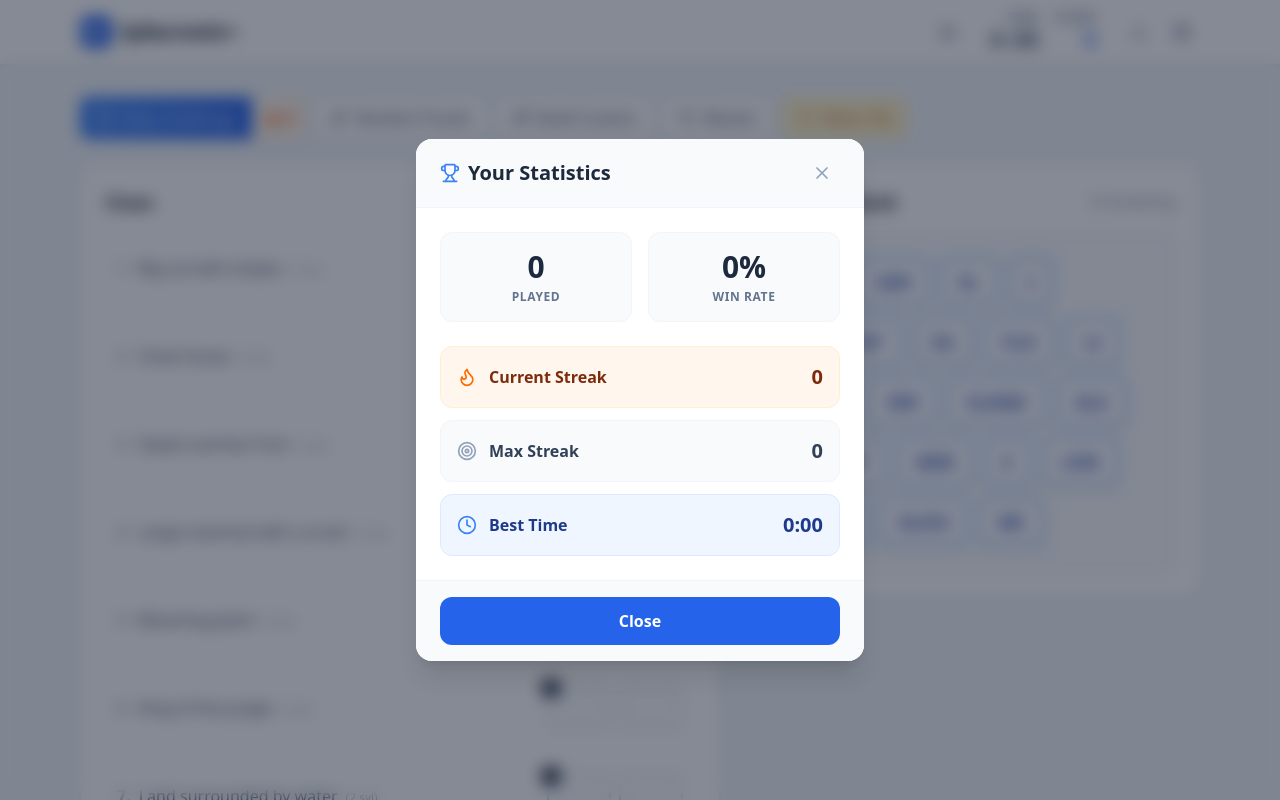
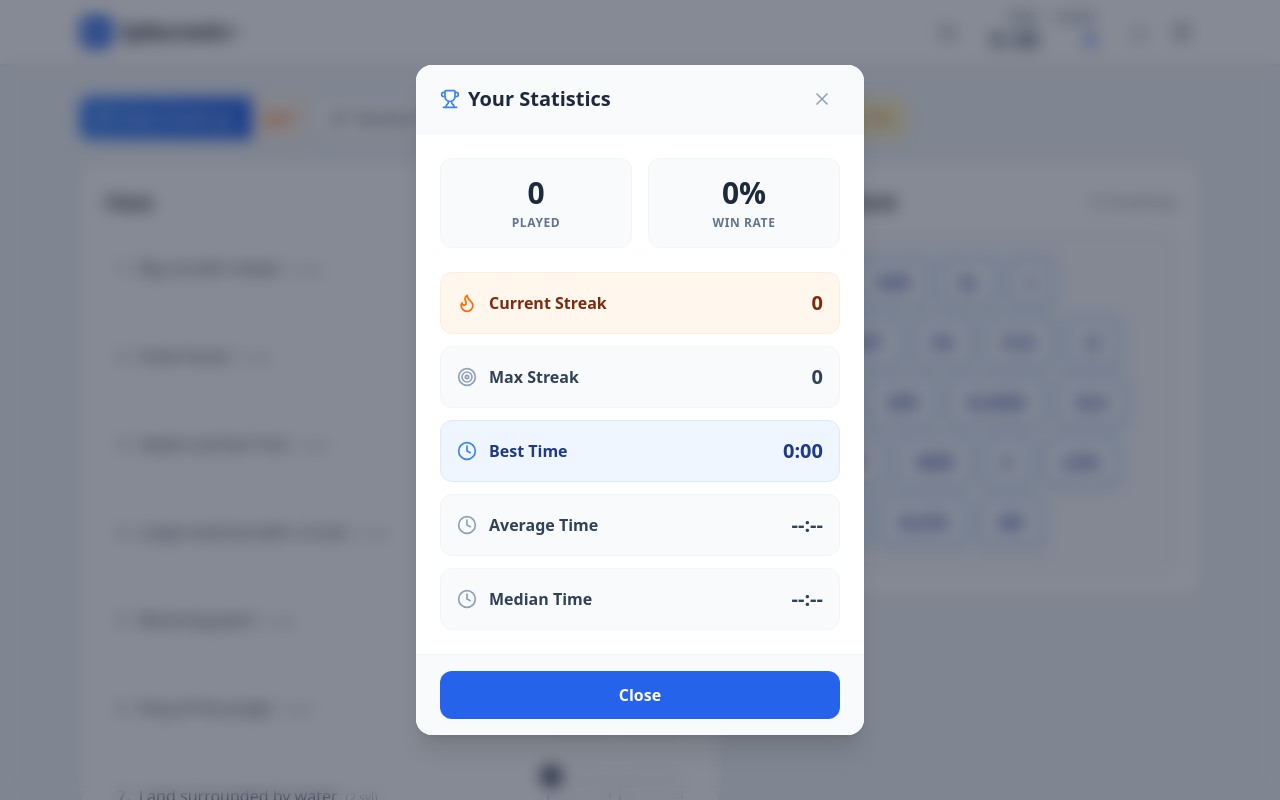
Before and after one commit to garry1963/Syllacrostic, a React (Vite) app: page / in a window 1280 px wide. Both pictures are taken after a click on the button 1138 px from the left and 32 px from the top of the page. Shown: the top 800 px of the page. Built offline with nearby package versions, Linux system fonts and the light colour scheme.

Commit message:
Add files via upload

```diff
--- a/src/App.tsx
+++ b/src/App.tsx
@@ -32,6 +32,7 @@ export default function App() {
     maxStreak: 0,
     bestTime: null as number | null,
     lastPlayedDate: null as string | null,
+    completionTimes: [] as number[],
   });
 
   const [activePuzzle, setActivePuzzle] = useLocalStorage<PuzzleDef>('syllacrostic-puzzle', PUZZLE);
@@ -57,6 +58,8 @@ export default function App() {
   const [apiState, setApiState] = useState<'checking' | 'connected' | 'error' | 'missing_key'>('checking');
   const [isPreloadingRandom, setIsPreloadingRandom] = useState(false);
   const [preloadedRandom, setPreloadedRandom] = useState<PuzzleDef | null>(null);
+
+  const [selectedSyllable, setSelectedSyllable] = useState<string | null>(null);
 
   // Apply theme
   useEffect(() => {
@@ -92,8 +95,13 @@ export default function App() {
     activePuzzle.clues.forEach(clue => {
       syllables.push(...clue.syllables);
     });
+
+    if (settings.sortSyllables) {
+      return syllables.sort((a, b) => a.text.localeCompare(b.text));
+    }
+
     return shuffle(syllables);
-  }, [activePuzzle]);
+  }, [activePuzzle, settings.sortSyllables]);
 
   // Initialize locations to 'bank' when puzzle changes
   useEffect(() => {
@@ -137,6 +145,8 @@ export default function App() {
   );
 
   const handleDragEnd = (event: DragEndEvent) => {
+    if (settings.placementMethod === 'click') return;
+
     const { active, over } = event;
     if (!over) return;
 
@@ -159,6 +169,44 @@ export default function App() {
       newLocations[syllableId] = targetLocation;
       return newLocations;
     });
+  };
+
+  const handleSyllableClick = (syllableId: string, currentLocation: string) => {
+    if (settings.placementMethod !== 'click') return;
+
+    if (currentLocation === 'bank') {
+      // If clicking in bank, select it
+      setSelectedSyllable(syllableId === selectedSyllable ? null : syllableId);
+    } else {
+      // If clicking in a slot, move it back to bank
+      setLocations(prev => {
+        const newLocs = { ...prev };
+        newLocs[syllableId] = 'bank';
+        return newLocs;
+      });
+      setSelectedSyllable(null);
+    }
+  };
+
+  const handleSlotClick = (slotId: string) => {
+    if (settings.placementMethod !== 'click' || !selectedSyllable) return;
+
+    setLocations(prev => {
+      const newLocs = { ...prev };
+
+      // Check if slot is occupied
+      const occupantId = Object.keys(newLocs).find(id => newLocs[id] === slotId);
+
+      if (occupantId && occupantId !== selectedSyllable) {
+        // Swap
+        newLocs[occupantId] = prev[selectedSyllable];
+      }
+
+      newLocs[selectedSyllable] = slotId;
+      return newLocs;
+    });
+
+    setSelectedSyllable(null);
   };
 
   const useHint = () => {
@@ -290,6 +338,7 @@ export default function App() {
         maxStreak: newMaxStreak,
         bestTime: prev.bestTime === null ? timeElapsed : Math.min(prev.bestTime, timeElapsed),
         lastPlayedDate: isDaily ? today : prev.lastPlayedDate,
+        completionTimes: [...(prev.completionTimes || []), timeElapsed],
       };
     });
   }
@@ -384,7 +433,7 @@ export default function App() {
     const existingDaily = puzzleDb.find(p => p.theme === dailyTheme);
 
     if (!existingDaily) {
-      generatePuzzle(dailyTheme, "DAILY WIN", "Make it a general knowledge puzzle.", settings.difficulty)
+      generatePuzzle(dailyTheme, "", "Make it a general knowledge puzzle.", settings.difficulty)
         .then(puzzle => saveToDb(puzzle))
         .catch(err => console.error("Background daily generation failed:", err));
     }
@@ -420,7 +469,7 @@ export default function App() {
 
     setIsGeneratingDaily(true);
     try {
-      const puzzle = await generatePuzzle(dailyTheme, "DAILY WIN", "Make it a general knowledge puzzle.", settings.difficulty);
+      const puzzle = await generatePuzzle(dailyTheme, "", "Make it a general knowledge puzzle.", settings.difficulty);
       saveToDb(puzzle);
       setActivePuzzle(puzzle);
       setIsDaily(true);
@@ -669,6 +718,8 @@ export default function App() {
                                     id={slotId}
                                     messageIndex={expectedSyllable.messageIndex}
                                     isCorrect={isSlotCorrect}
+                                    onClick={() => handleSlotClick(slotId)}
+                                    isHighlighted={settings.placementMethod === 'click' && selectedSyllable !== null}
                                   >
                                     {occupant && (
                                       <DraggableSyllable
@@ -677,6 +728,8 @@ export default function App() {
                                         isPlaced={true}
                                         isCorrect={isSlotCorrect}
                                         isWrong={isSlotWrong}
+                                        disabled={settings.placementMethod === 'click'}
+                                        onClick={() => handleSyllableClick(occupant.id, slotId)}
                                       />
                                     )}
                                   </DroppableSlot>
@@ -704,12 +757,18 @@ export default function App() {
                       {allSyllables.map(syllable => {
                         if (locations[syllable.id] === 'bank') {
                           return (
-                            <DraggableSyllable
-                              key={syllable.id}
-                              id={syllable.id}
-                              text={syllable.text}
-                              isPlaced={false}
-                            />
+                            <div key={syllable.id} className="relative">
+                              <DraggableSyllable
+                                id={syllable.id}
+                                text={syllable.text}
+                                isPlaced={false}
+                                disabled={settings.placementMethod === 'click'}
+                                onClick={() => handleSyllableClick(syllable.id, 'bank')}
+                              />
+                              {settings.placementMethod === 'click' && selectedSyllable === syllable.id && (
+                                <div className="absolute inset-0 border-4 border-primary-500 rounded-lg pointer-events-none animate-pulse" />
+                              )}
+                            </div>
                           );
                         }
                         return null;
--- a/src/components/DraggableSyllable.tsx
+++ b/src/components/DraggableSyllable.tsx
@@ -9,11 +9,14 @@ interface Props {
   isPlaced: boolean;
   isCorrect?: boolean;
   isWrong?: boolean;
+  onClick?: () => void;
+  disabled?: boolean;
 }
 
-export function DraggableSyllable({ id, text, isPlaced, isCorrect, isWrong }: Props) {
+export function DraggableSyllable({ id, text, isPlaced, isCorrect, isWrong, onClick, disabled }: Props) {
   const { attributes, listeners, setNodeRef, transform, isDragging } = useDraggable({
     id: id,
+    disabled: disabled,
   });
 
   const style = transform ? {
@@ -25,10 +28,13 @@ export function DraggableSyllable({ id, text, isPlaced, isCorrect, isWrong }: Pr
     <div
       ref={setNodeRef}
       style={style}
-      {...listeners}
-      {...attributes}
+      {...(!disabled ? listeners : {})}
+      {...(!disabled ? attributes : {})}
+      onClick={onClick}
       className={cn(
-        "flex items-center justify-center px-4 py-2 bg-white border-2 rounded-lg shadow-sm cursor-grab active:cursor-grabbing select-none text-lg font-bold transition-colors touch-none",
+        "flex items-center justify-center px-4 py-2 bg-white border-2 rounded-lg shadow-sm select-none text-lg font-bold transition-colors touch-none",
+        !disabled && "cursor-grab active:cursor-grabbing",
+        disabled && onClick && "cursor-pointer hover:scale-105",
         isDragging && "opacity-80 shadow-lg scale-105 z-50",
         isPlaced && !isCorrect && !isWrong && "border-slate-300 text-slate-700",
         !isPlaced && "border-primary-400 text-primary-800 hover:border-primary-500 hover:bg-primary-50",
--- a/src/components/StatsModal.tsx
+++ b/src/components/StatsModal.tsx
@@ -7,6 +7,7 @@ interface Stats {
   currentStreak: number;
   maxStreak: number;
   bestTime: number | null;
+  completionTimes?: number[];
 }
 
 interface Props {
@@ -21,6 +22,22 @@ export function StatsModal({ stats, onClose }: Props) {
   };
 
   const winRate = stats.played > 0 ? Math.round((stats.won / stats.played) * 100) : 0;
+
+  const calculateAverageTime = () => {
+    if (!stats.completionTimes || stats.completionTimes.length === 0) return null;
+    const sum = stats.completionTimes.reduce((a, b) => a + b, 0);
+    return Math.round(sum / stats.completionTimes.length);
+  };
+
+  const calculateMedianTime = () => {
+    if (!stats.completionTimes || stats.completionTimes.length === 0) return null;
+    const sorted = [...stats.completionTimes].sort((a, b) => a - b);
+    const mid = Math.floor(sorted.length / 2);
+    return sorted.length % 2 !== 0 ? sorted[mid] : Math.round((sorted[mid - 1] + sorted[mid]) / 2);
+  };
+
+  const avgTime = calculateAverageTime();
+  const medTime = calculateMedianTime();
 
   return (
     <div className="fixed inset-0 bg-slate-900/50 backdrop-blur-sm z-50 flex items-center justify-center p-4 animate-in fade-in duration-200">
@@ -71,6 +88,22 @@ export function StatsModal({ stats, onClose }: Props) {
               </div>
               <span className="text-xl font-bold">{formatTime(stats.bestTime || 0)}</span>
             </div>
+
+            <div className="flex items-center justify-between p-4 bg-slate-50 text-slate-700 rounded-xl border border-slate-100">
+              <div className="flex items-center gap-3">
+                <Clock className="w-5 h-5 text-slate-400" />
+                <span className="font-semibold">Average Time</span>
+              </div>
+              <span className="text-xl font-bold">{avgTime !== null ? formatTime(avgTime) : '--:--'}</span>
+            </div>
+
+            <div className="flex items-center justify-between p-4 bg-slate-50 text-slate-700 rounded-xl border border-slate-100">
+              <div className="flex items-center gap-3">
+                <Clock className="w-5 h-5 text-slate-400" />
+                <span className="font-semibold">Median Time</span>
+              </div>
+              <span className="text-xl font-bold">{medTime !== null ? formatTime(medTime) : '--:--'}</span>
+            </div>
           </div>
         </div>
 
--- a/src/lib/puzzleGenerator.ts
+++ b/src/lib/puzzleGenerator.ts
@@ -29,13 +29,13 @@ export async function generatePuzzle(
   const ai = new GoogleGenAI({ apiKey: process.env.GEMINI_API_KEY });
 
   let difficultyPrompt = "";
-  if (difficulty === 'Easy') difficultyPrompt = "Use simpler, shorter words (1-3 syllables). 4-5 clues total.";
+  if (difficulty === 'Easy') difficultyPrompt = "Use simpler, shorter words (1-3 syllables). 5-6 clues total.";
   else if (difficulty === 'Hard') difficultyPrompt = "Use complex, longer words (3-5 syllables). 7-9 clues total. Include challenging vocabulary.";
-  else difficultyPrompt = "Use standard words (2-4 syllables). 5-7 clues total.";
+  else difficultyPrompt = "Use standard words (2-4 syllables). 6-8 clues total.";
 
   const prompt = `Create a Syllacrostic puzzle.
   Theme: ${theme}
-  ${hiddenMessage ? `Hidden Message: ${hiddenMessage.toUpperCase()}` : `Hidden Message: Choose a random inspirational 2-3 word phrase (10-15 letters total).`}
+  ${hiddenMessage ? `Hidden Message: ${hiddenMessage.toUpperCase()}` : `Hidden Message: Choose a random 1-2 word phrase (5-8 letters total).`}
   Difficulty: ${difficulty} - ${difficultyPrompt}
   ${instructions ? `Additional Instructions:\n${instructions}` : ''}
 
```
Also changed, not shown: src/components/DroppableSlot.tsx (+7 -2 lines), src/components/SettingsModal.tsx (+58 -0 lines).
